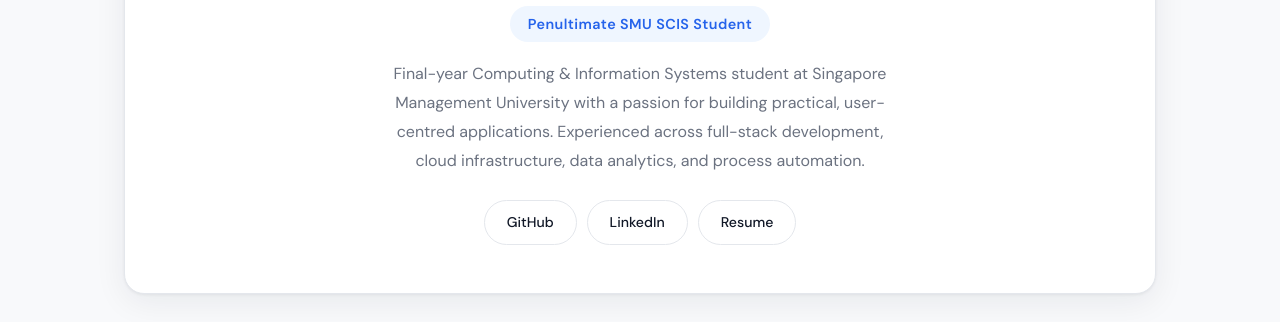
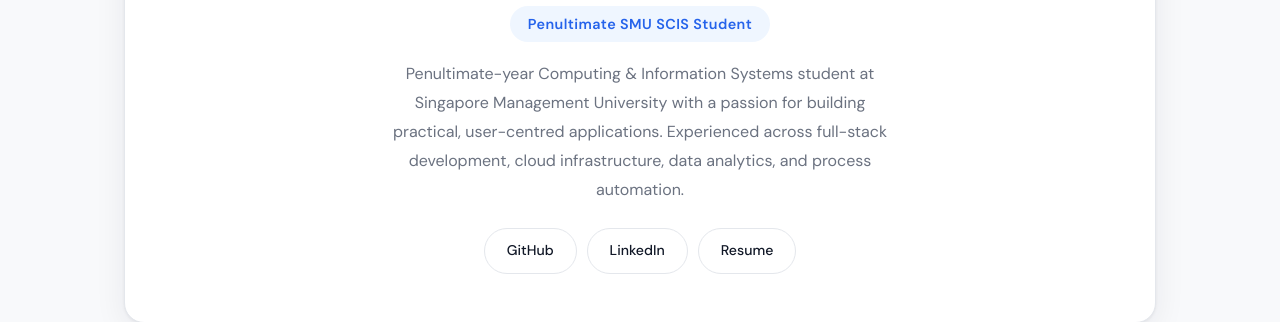
Before and after one commit to Brandodle/Portfolio, a plain HTML site: page index.html in a window 1280 px wide. Shown: the part 483-805 px from the top of the page. Drawn offline with Linux system fonts and the light colour scheme.

Commit message:
small change again

```diff
--- a/index.html
+++ b/index.html
@@ -478,7 +478,7 @@
         <h1 class="hero-name">Brandon Tan</h1>
         <span class="hero-title">Penultimate SMU SCIS Student</span>
         <p class="hero-bio">
-          Final-year Computing & Information Systems student at Singapore Management University with a passion for building practical, user-centred applications. Experienced across full-stack development, cloud infrastructure, data analytics, and process automation.
+          Penultimate-year Computing & Information Systems student at Singapore Management University with a passion for building practical, user-centred applications. Experienced across full-stack development, cloud infrastructure, data analytics, and process automation.
         </p>
         <div class="social-links">
           <a href="https://github.com/Brandodle" target="_blank" rel="noopener noreferrer">GitHub</a>
```
